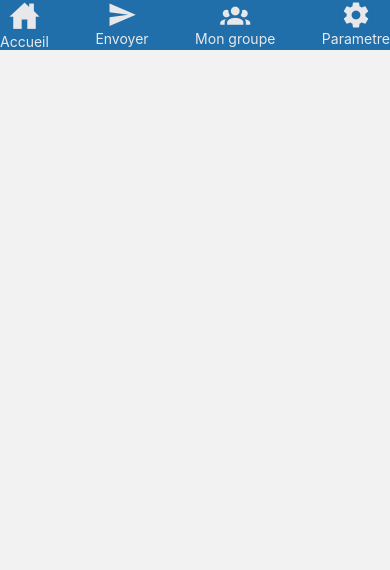
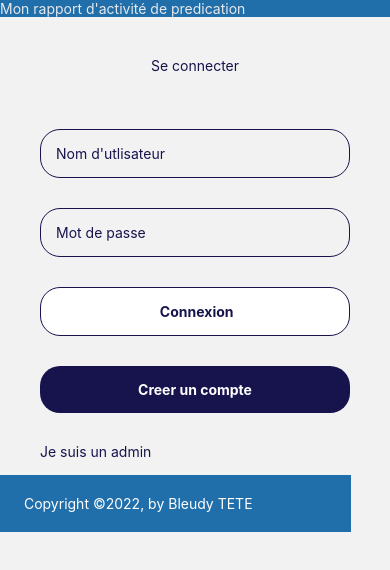
Before and after one commit to bleudy-kitondo/mon_activite_frontend, a React Native app: screen /Login in a window 390 px wide. Shown: the top 570 px of the page. Built offline with nearby package versions, Linux system fonts and the light colour scheme; what react-native-responsive-dimensions would draw is missing.

Commit message:
style:modify the style of the login screen

```diff
--- a/App.js
+++ b/App.js
@@ -14,10 +14,10 @@ export default function App() {
         screenOptions={{
           headerShown: false,
         }}>
-        <Stack.Screen name="Login" component={UserHome} />
+        <Stack.Screen name="Login" component={Login} />
         <Stack.Screen name="Admin" component={Admin} />
         <Stack.Screen name="Signup" component={SignUp} />
-        <Stack.Screen name="Userhome" component={Login} />
+        <Stack.Screen name="Userhome" component={UserHome} />
       </Stack.Navigator>
     </NavigationContainer>
   )
--- a/screens/loginScreen.js
+++ b/screens/loginScreen.js
@@ -2,6 +2,11 @@ import { useState } from 'react'
 import axios from 'axios'
 import { singInProclamair } from '../utils/endpoint'
 import { StyleSheet, Text, View, Pressable, TextInput, Image } from 'react-native'
+import {
+  responsiveScreenHeight,
+  responsiveScreenWidth,
+  responsiveScreenFontSize,
+} from 'react-native-responsive-dimensions'
 
 export default function Login({ navigation }) {
   const [userName, setUserName] = useState(''),
@@ -28,10 +33,10 @@ export default function Login({ navigation }) {
   return (
     <View style={styles.container}>
       <View style={styles.hearder}>
-        <Image style={styles.picture} source={require('../assets/logo.jpg')} />
+        <Image style={styles.picture} source={require('../assets/logo1.png')} />
         <Text style={styles.title}>Mon rapport d'activité de predication</Text>
       </View>
-      <View>
+      <View style={styles.body}>
         <Text style={styles.title2}>Se connecter</Text>
         <TextInput
           style={styles.input}
@@ -53,13 +58,13 @@ export default function Login({ navigation }) {
             <Text style={styles.Pressablelogin}> Connexion</Text>
           </Pressable>
           <Pressable onPress={() => navigation.navigate('Signup')} style={styles.create}>
-            <Text style={styles.PressableCreate}>creer un compte</Text>
+            <Text style={styles.PressableCreate}>Creer un compte</Text>
           </Pressable>
         </View>
+        <Text onPress={() => navigation.navigate('Admin')} style={styles.paragraph}>
+          Je suis un admin
+        </Text>
       </View>
-      <Text onPress={() => navigation.navigate('Admin')} style={styles.paragraph}>
-        je suis un admin
-      </Text>
       <View style={styles.footer}>
         <Image style={styles.picture} source={require('../assets/jw.png')} />
         <Text style={styles.hearderText}> Copyright ©2022, by Bleudy TETE</Text>
@@ -70,10 +75,12 @@ export default function Login({ navigation }) {
 
 const styles = StyleSheet.create({
   container: {
-    width: '100%',
-    flex: 1,
-    flexDirection: 'column',
-    backgroundColor: '#fff',
+    container: {
+      flex: 1,
+      flexDirection: 'column',
+      height: responsiveScreenHeight(100),
+      width: responsiveScreenWidth(100),
+    },
   },
   input: {
     marginHorizontal: 40,
@@ -83,7 +90,7 @@ const styles = StyleSheet.create({
     padding: 15,
     color: '#17144D',
     borderRadius: 20,
-    fontSize: 16,
+    fontSize: responsiveScreenFontSize(2),
   },
   login: {
     backgroundColor: '#fff',
@@ -103,47 +110,53 @@ const styles = StyleSheet.create({
   },
   PressableCreate: {
     color: '#fff',
-    fontSize: 16,
+    fontSize: responsiveScreenFontSize(2),
     fontWeight: 'bold',
     textAlign: 'center',
   },
   Pressablelogin: {
     color: '#17144D',
-    fontSize: 16,
+    fontSize: responsiveScreenFontSize(2),
     textAlign: 'center',
     fontWeight: 'bold',
   },
   paragraph: {
     marginHorizontal: 40,
     marginVertical: 15,
-    fontSize: 18,
+    fontSize: responsiveScreenFontSize(2),
     color: '#17144D',
   },
   picture: {
-    height: 66,
-    width: 66,
+    height: responsiveScreenHeight(9),
+    width: responsiveScreenWidth(20),
   },
   footer: {
     flexDirection: 'row',
-    width: '100%',
-    marginTop: '56%',
+    height: responsiveScreenHeight(9),
+    width: responsiveScreenWidth(100),
   },
   hearder: {
     flexDirection: 'row',
     justifyContent: 'flex-start',
     alignItems: 'center',
-    paddingTop: 33,
-    padding: 10,
-    backgroundColor: '#E8E8EA',
+    paddingTop: responsiveScreenHeight(3.2),
+    padding: responsiveScreenHeight(2),
+    backgroundColor: '#206FAB',
+    height: responsiveScreenHeight(12),
+    width: responsiveScreenWidth(100),
+  },
+  body: {
+    height: responsiveScreenHeight(79),
+    width: responsiveScreenWidth(100),
   },
   title: {
-    color: '#17144D',
-    fontSize: 24,
-    width: '90%',
+    color: '#E8E8EA',
+    fontSize: responsiveScreenFontSize(3),
+    width: responsiveScreenWidth(80),
   },
   title2: {
     textAlign: 'center',
-    fontSize: 30,
+    fontSize: responsiveScreenFontSize(4),
     marginVertical: 40,
     color: '#17144D',
   },
@@ -152,5 +165,6 @@ const styles = StyleSheet.create({
     width: '90%',
     color: '#fff',
     padding: 20,
+    fontSize: responsiveScreenFontSize(2),
   },
 })
```
